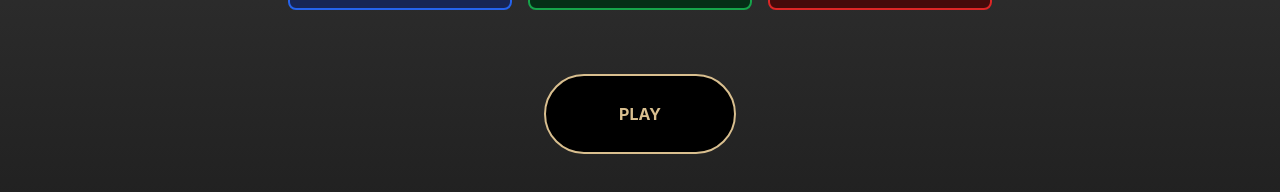
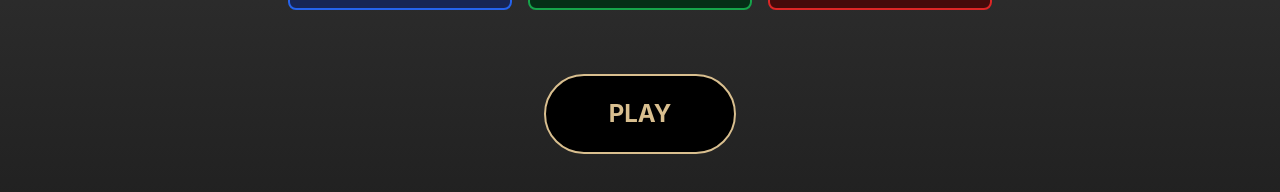
Before and after one commit to ishank-s/rps, a React (Vite) app: page / in a window 1280 px wide. Shown: the part 518-710 px from the top of the page. Built offline with nearby package versions, Linux system fonts and the light colour scheme.

Commit message:
fix text size of game button

```diff
--- a/src/components/GameButton.tsx
+++ b/src/components/GameButton.tsx
@@ -21,7 +21,7 @@ const GameButton = () => {
     default:
       return (
         <button tabIndex={0}
-          className="h-20 w-48 bg-black text-primary border-primary border-solid border-2 rounded-full font-bold"
+          className="h-20 w-48 bg-black text-primary border-primary border-solid border-2 rounded-full font-bold text-2xl"
           disabled={!bets.length}
           onClick={() => {
             playGame();
```
